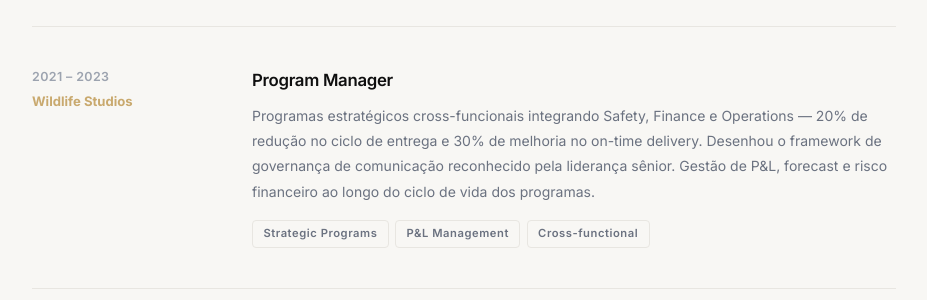
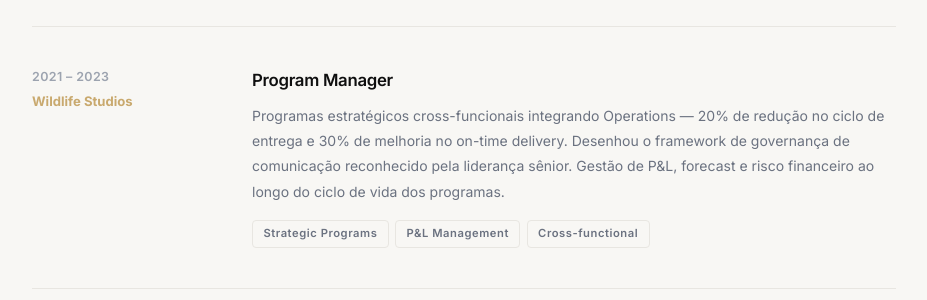
Before and after one commit to hikschutz/operations-agent, a Flask app: page / in a window 1280 px wide. Shown: the part 2959-3259 px from the top of the page, without its empty margins (176-1103 px from the left). Run offline with Flask 3, Linux system fonts and the light colour scheme; some web fonts are replaced.

Commit message:
Atualiza trajetória: remove Safety e Finance, mantém apenas Operations
Co-Authored-By: Claude Sonnet 4.6 <noreply@anthropic.com>

```diff
--- a/templates/home.html
+++ b/templates/home.html
@@ -967,8 +967,8 @@
       </div>
       <div>
         <div class="tl-role" data-pt="Program Manager" data-en="Program Manager">Program Manager</div>
-        <div class="tl-desc" data-pt="Programas estratégicos cross-funcionais integrando Safety, Finance e Operations — 20% de redução no ciclo de entrega e 30% de melhoria no on-time delivery. Desenhou o framework de governança de comunicação reconhecido pela liderança sênior. Gestão de P&L, forecast e risco financeiro ao longo do ciclo de vida dos programas." data-en="Cross-functional strategic programs integrating Safety, Finance, and Operations — 20% reduction in delivery cycle and 30% improvement in on-time delivery. Designed the communication governance framework recognized by senior leadership. P&L, forecast, and financial risk management throughout program lifecycle.">
-          Programas estratégicos cross-funcionais integrando Safety, Finance e Operations — 20% de redução no ciclo de entrega e 30% de melhoria no on-time delivery. Desenhou o framework de governança de comunicação reconhecido pela liderança sênior. Gestão de P&L, forecast e risco financeiro ao longo do ciclo de vida dos programas.
+        <div class="tl-desc" data-pt="Programas estratégicos cross-funcionais integrando Operations — 20% de redução no ciclo de entrega e 30% de melhoria no on-time delivery. Desenhou o framework de governança de comunicação reconhecido pela liderança sênior. Gestão de P&L, forecast e risco financeiro ao longo do ciclo de vida dos programas." data-en="Cross-functional strategic programs integrating Operations — 20% reduction in delivery cycle and 30% improvement in on-time delivery. Designed the communication governance framework recognized by senior leadership. P&L, forecast, and financial risk management throughout program lifecycle.">
+          Programas estratégicos cross-funcionais integrando Operations — 20% de redução no ciclo de entrega e 30% de melhoria no on-time delivery. Desenhou o framework de governança de comunicação reconhecido pela liderança sênior. Gestão de P&L, forecast e risco financeiro ao longo do ciclo de vida dos programas.
         </div>
         <div class="tl-tags">
           <span class="tl-tag">Strategic Programs</span>
```
